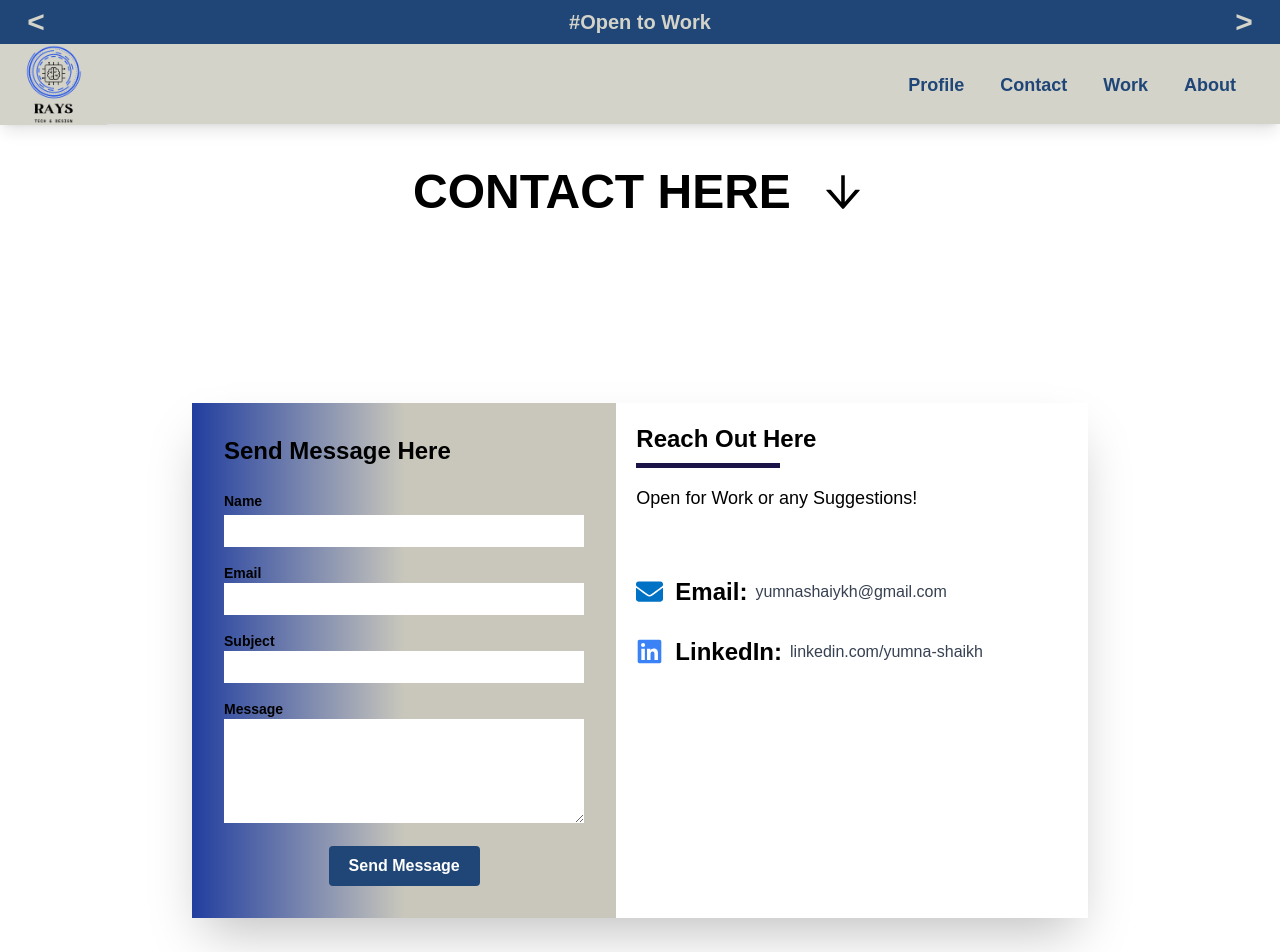
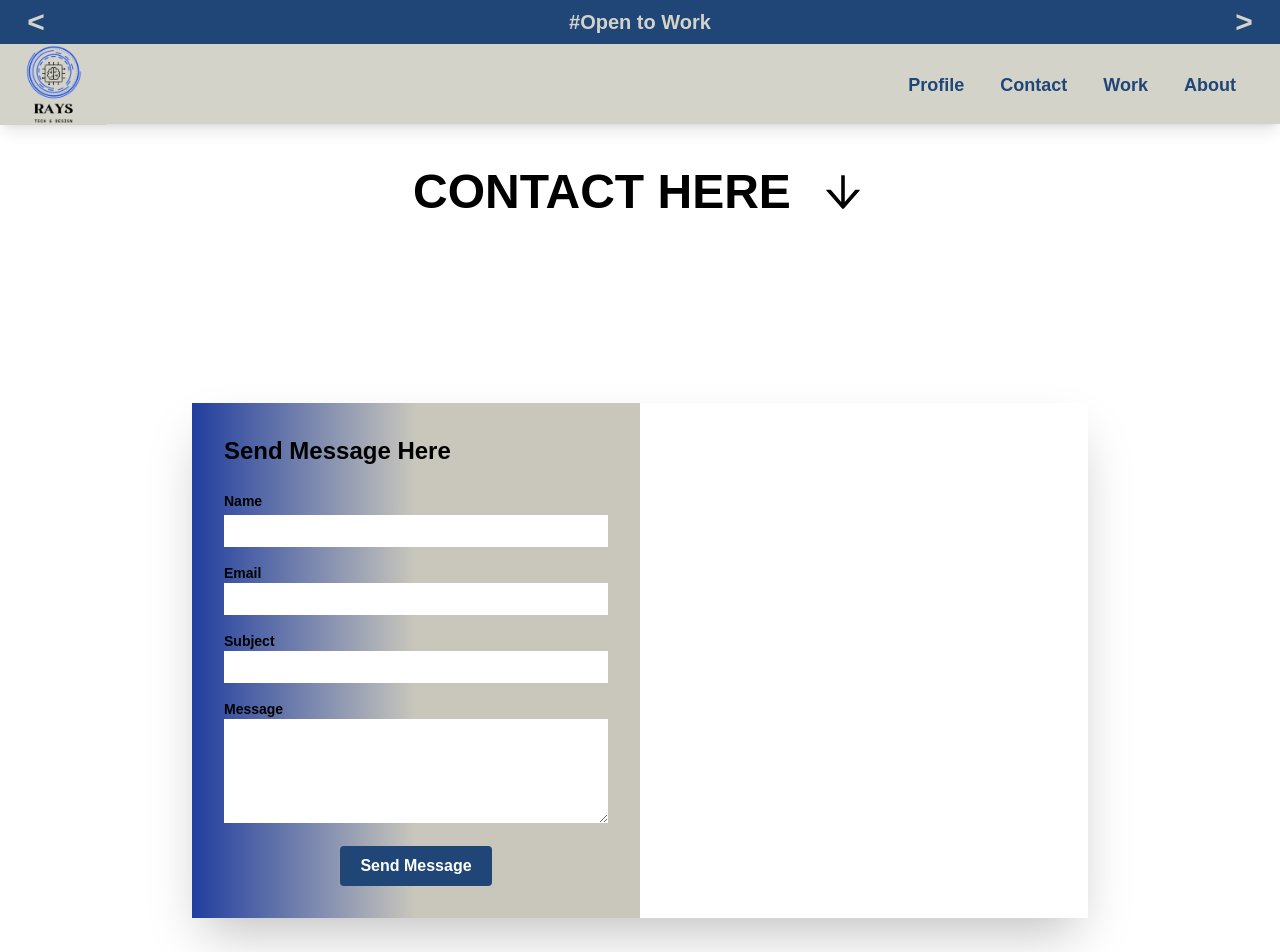
Before and after one commit to yumnashaikh07/RAYS-Portfolio, a Next.js app: page /contact in a window 1280 px wide. Shown: the top 952 px of the page. Built offline with nearby package versions, Linux system fonts and the light colour scheme.

Commit message:
removed info

```diff
--- a/src/app/contact/page.tsx
+++ b/src/app/contact/page.tsx
@@ -131,18 +131,19 @@ export default function Contact() {
             </form>
           </div>
 
-          <div className="flex-col text-black md:h-[500px] md:w-[500px]  mx-auto p-5">
+
+          {/* <div className="flex-col text-black md:h-[500px] md:w-[500px]  mx-auto p-5">
             <h1 className="text-2xl font-bold mb-2  ">Reach Out Here</h1>
             <div className="border-t border-4 w-36  border-[#1a1448]"></div>
             <p className="my-4 text-lg">Open for Work or any Suggestions!</p>
             <ul className="space-y-7 md:mt-16 mt-10">
-              {/* <li className="flex items-center">
+              <li className="flex items-center">
                 <FaPhone className="text-[#4db564]" size={27}/>
                 <span className="ml-3 text-lg md:text-2xl  font-semibold">Phone:</span>
                 <span className="font-medium  ml-2 text-gray-700 hover:underline">
                   +923132480307
                 </span>
-              </li> */}
+              </li>
               <li className="flex items-center">
                 <FaEnvelope className=" text-[#0072C6]" size={27} />
                 <span className="ml-3 text-lg md:text-2xl  font-semibold">Email:</span>
@@ -162,7 +163,7 @@ export default function Contact() {
                   </a>
                 </span>
               </li>
-              {/* <li className="flex items-center">
+              <li className="flex items-center">
                 <FaGithub className="text-[#463976]"size={27} />
                 <span className="ml-3 text-lg md:text-2xl font-semibold">Github:</span>
                 <span className="font-medium">
@@ -172,9 +173,9 @@ export default function Contact() {
                     https://github.com/yumnashaikh07
                   </a>
                 </span>
-              </li> */}
+              </li>
             </ul>
-          </div>
+          </div> */}
         </div>
       </div>
     </main>
```
